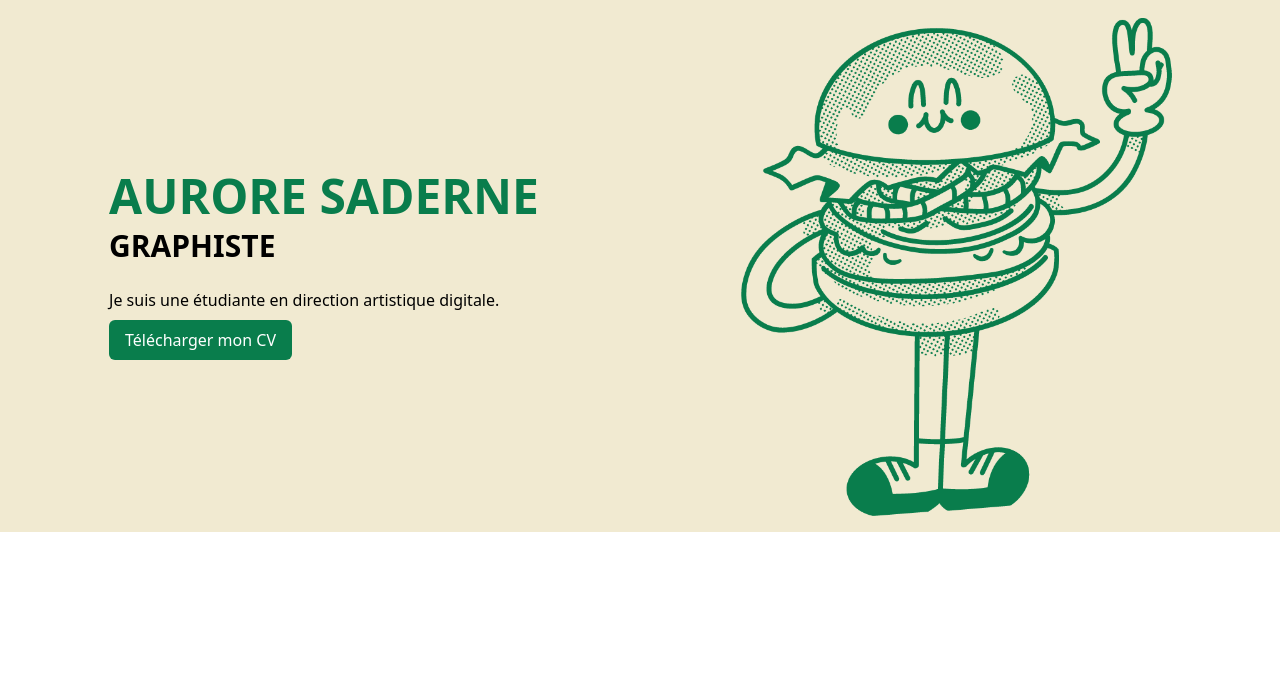
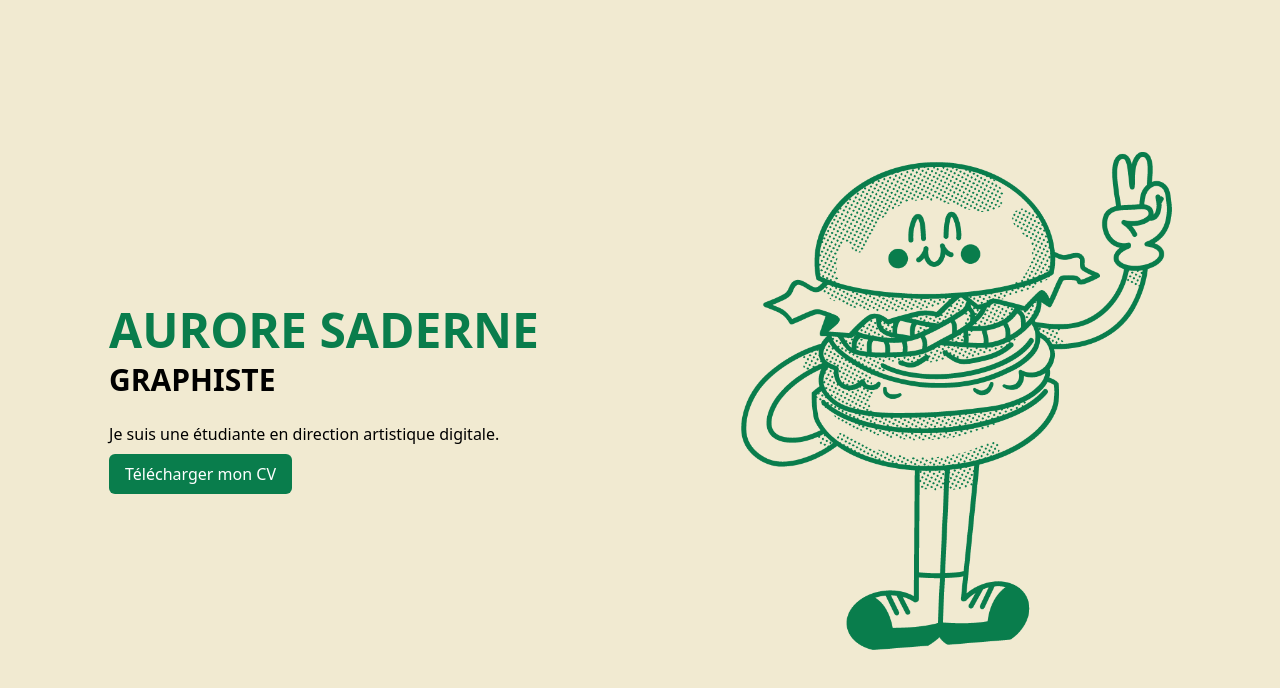
Before and after one commit to blardtony/aurore-saderne-portfolio, a React (Vite) app: page / in a window 1280 px wide. Shown: the top 688 px of the page. Built offline with nearby package versions, Linux system fonts and the light colour scheme.

Commit message:
Add min height set to dvh

```diff
--- a/src/components/common/Section.tsx
+++ b/src/components/common/Section.tsx
@@ -1,7 +1,9 @@
 import { PropsWithChildren } from "react";
 
 const Section = ({ children }: PropsWithChildren) => {
-  return <section className="px-6 py-4">{children}</section>;
+  return (
+    <section className="min-h-dvh content-center px-6 py-4">{children}</section>
+  );
 };
 
 export default Section;
```
